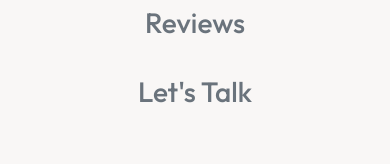
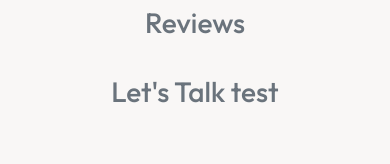
Before and after one commit to eligomintong24-alt/elijane, a plain HTML site: page index.html in a window 390 px wide. Both pictures are taken after a click on the button 346 px from the left and 39 px from the top of the page. Shown: the part 502-666 px from the top of the page. Drawn offline with Linux system fonts and the light colour scheme.

Commit message:
Update mobile navigation link text for contact section

```diff
--- a/index.html
+++ b/index.html
@@ -72,7 +72,7 @@
       <a href="#services" class="mobile-link">Services</a>
       <a href="#portfolio" class="mobile-link">Portfolio</a>
       <a href="#testimonials" class="mobile-link">Reviews</a>
-      <a href="#contact" class="mobile-link">Let's Talk</a>
+      <a href="#contact" class="mobile-link">Let's Talk test</a>
     </div>
   </div>
 
```
